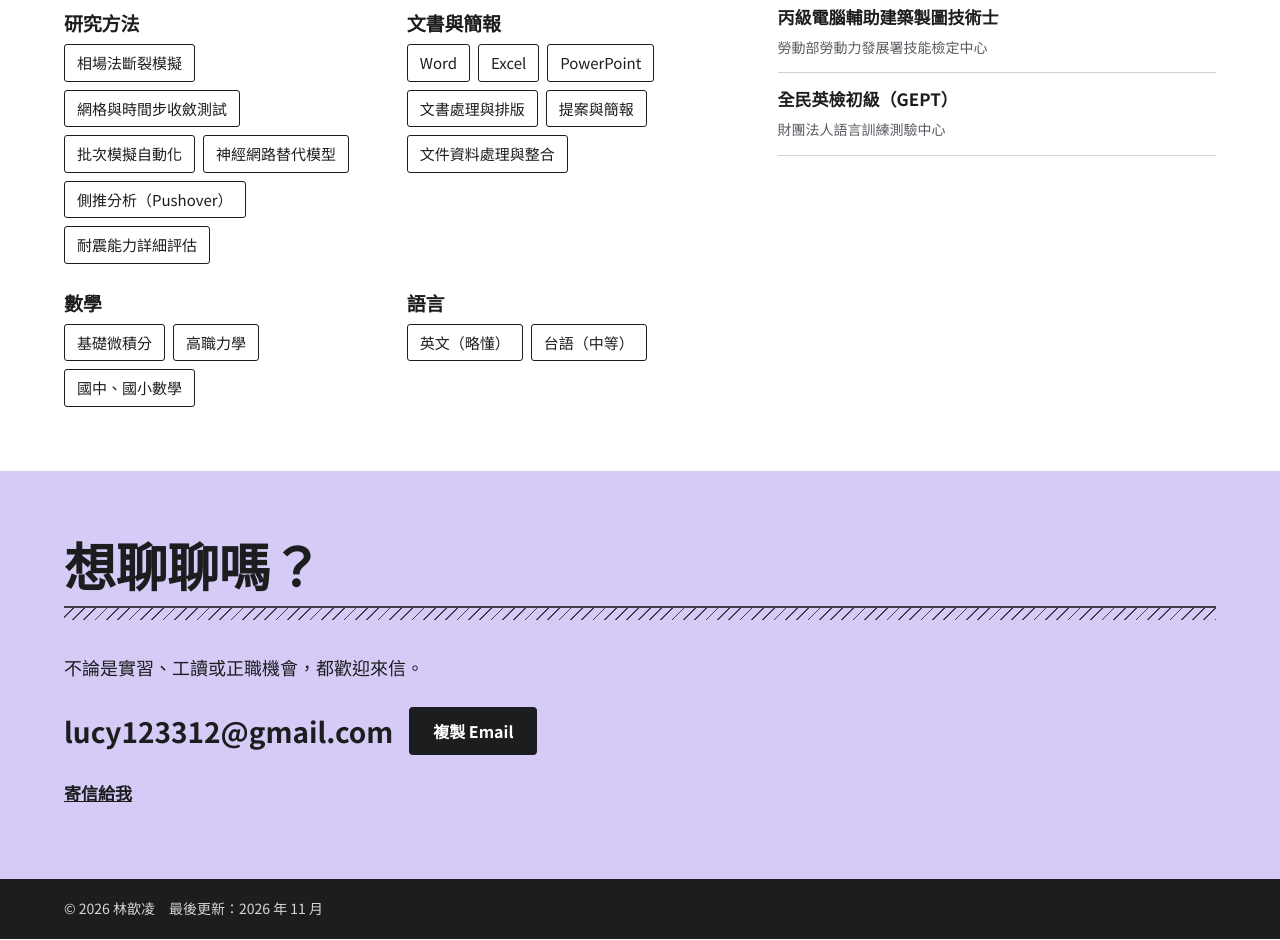
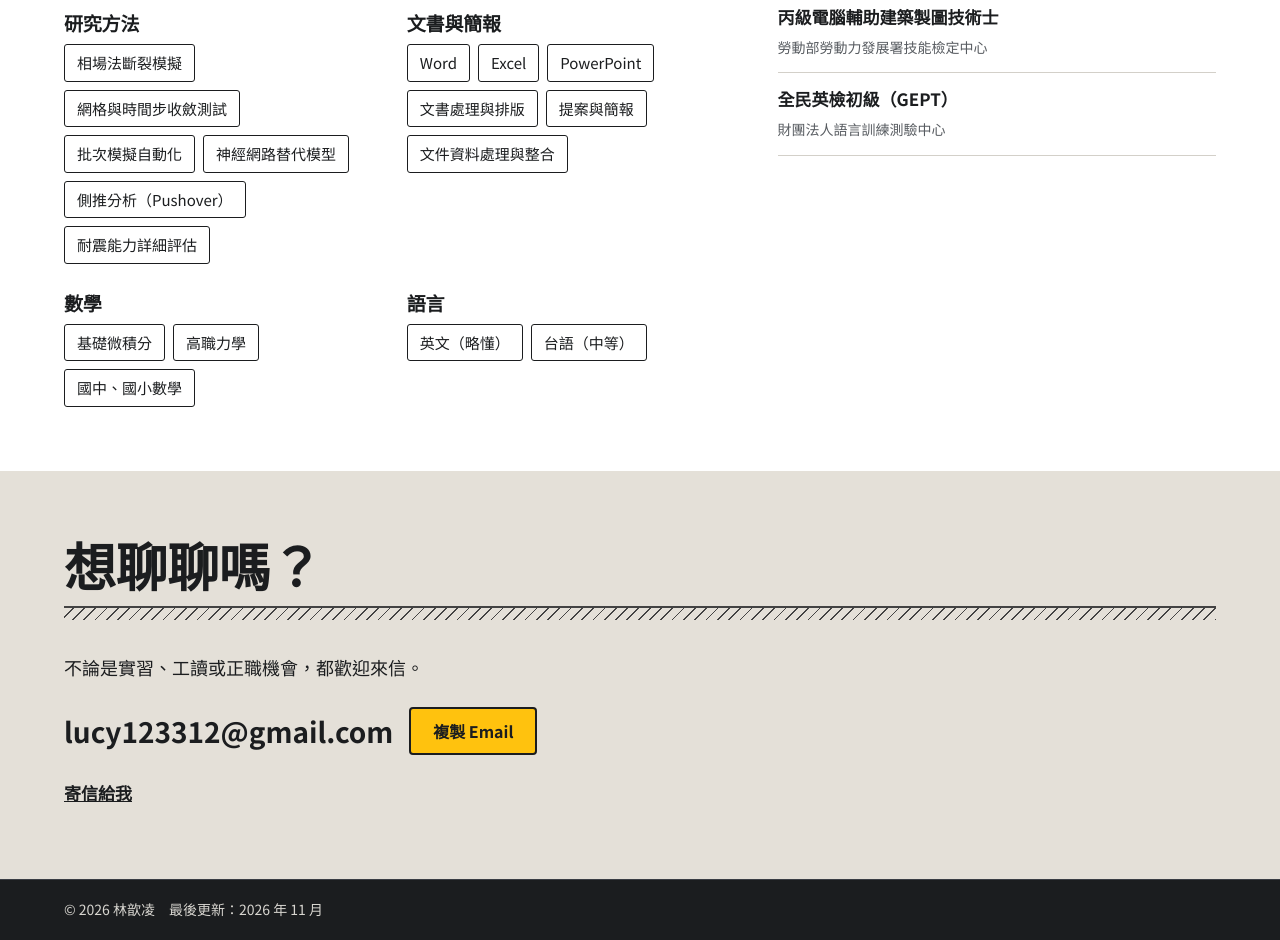
Before and after one commit to LZL0609/LZL0609.github.io, a plain HTML site: page index.html in a window 1280 px wide. Shown: the part 4748-5688 px from the top of the page. Drawn offline with nearby package versions, Linux system fonts and the light colour scheme.

Commit message:
聯絡區改成混凝土灰
最下面「想聊聊嗎？」從淺紫色改成和開頭相同的混凝土灰，按鈕改回安全黃；頁尾加一條細線，深色模式下才分得出來。

Co-Authored-By: Claude Opus 5.5 <noreply@anthropic.com>

```diff
--- a/index.html
+++ b/index.html
@@ -188,15 +188,15 @@ dialog.lb::backdrop{background:rgba(0,0,0,.72)}
 .certs b{display:block;font-weight:700}
 .certs small{font-size:14px;color:var(--muted)}
 
-.contact{background:#d6caf6;color:#1b1d1f;--ink:#1b1d1f;--focus:#1b1d1f}
+.contact{background:var(--con);color:var(--ink)}
 .contact .head h2{font-size:clamp(34px,5vw,52px)}
 .contact p{max-width:34em;margin:0 0 24px;font-size:18px}
 .mailrow{display:flex;flex-wrap:wrap;align-items:center;gap:12px 16px;margin-bottom:16px}
 .mail{font:700 clamp(20px,3vw,28px)/1.3 var(--text);overflow-wrap:anywhere}
-.contact .btn{background:#1b1d1f;color:#fff;border-color:#1b1d1f}
+.contact .btn{background:var(--yel);color:#1b1d1f;border-color:var(--ink)}
 .contact .links{display:flex;flex-wrap:wrap;gap:8px 24px}
-.contact .links a{color:#1b1d1f;display:inline-flex;min-height:44px;align-items:center;font-weight:700}
-footer{background:#1b1d1f;color:#d8d6d0;font-size:14px;padding:18px max(5vw,16px)}
+.contact .links a{color:var(--ink);display:inline-flex;min-height:44px;align-items:center;font-weight:700}
+footer{background:#1b1d1f;color:#d8d6d0;font-size:14px;padding:18px max(5vw,16px);border-top:1px solid #3a3e44}
 
 @media(max-width:900px){.brief .stats{grid-template-columns:repeat(2,minmax(0,1fr))}.flow{grid-template-columns:repeat(2,minmax(0,1fr))}.se,.grades,.cols{grid-template-columns:1fr;gap:40px}.cols{gap:28px}.beats{gap:28px 32px}}
 @media(max-width:700px){.brief{grid-template-columns:1fr}.brief-pic{border-right:0;border-bottom:1px solid var(--ink)}.sheet,.proj{grid-template-columns:1fr}.pic{min-height:320px;border-right:0;border-bottom:1px solid var(--ink)}.art{min-height:200px;border-right:0;border-bottom:1px solid var(--ink)}.beats,.groups{grid-template-columns:1fr}
```
